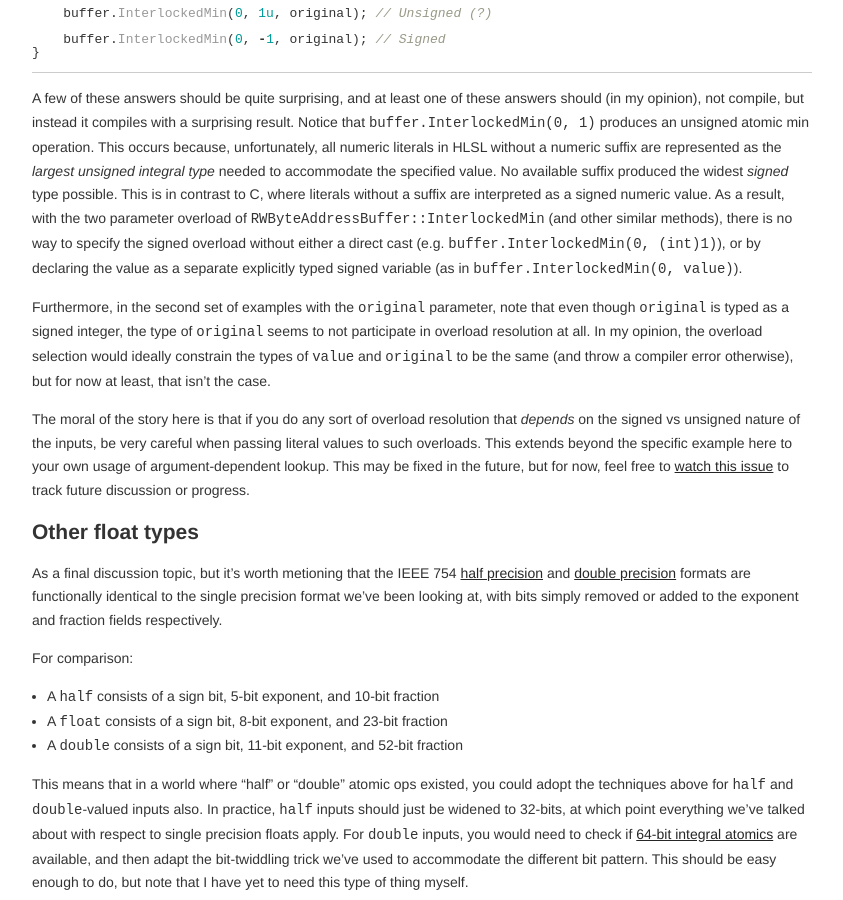
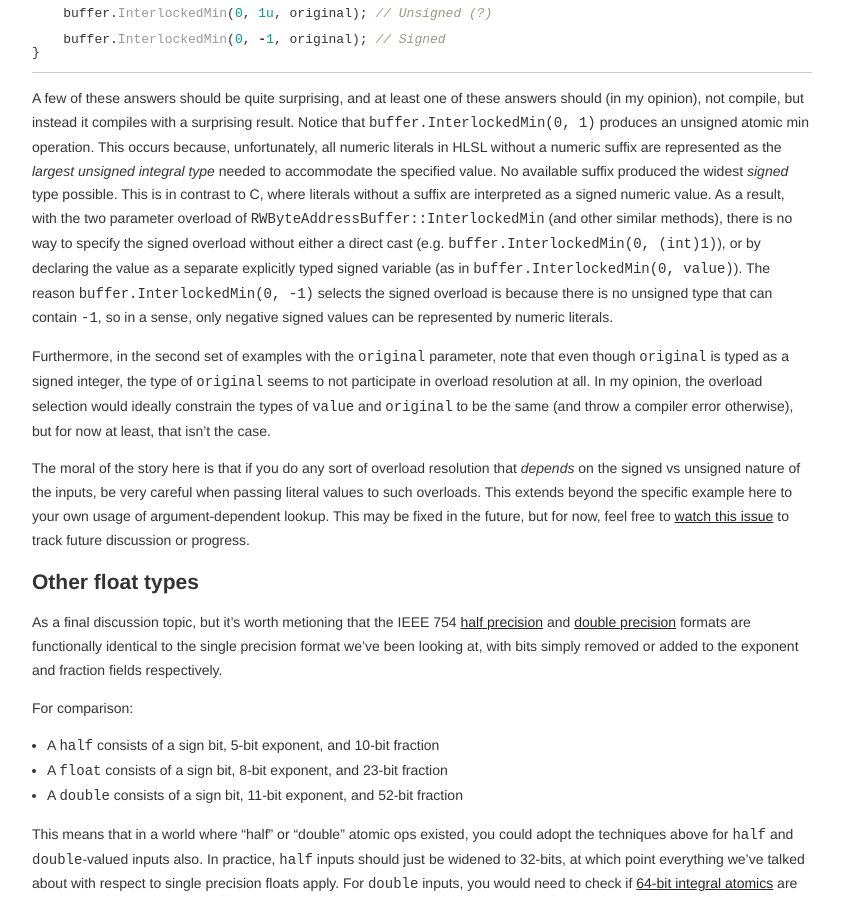
Before and after one commit to jeremyong/jeremyong.github.com, a Jekyll site: the page built from _posts/2023-09-20-f32-interlocked-min-max-hlsl-part-2.markdown, in a window 1280 px wide and 900 px high, scrolled down 2882 px. Shown: the whole window, without its empty margins (218-1061 px from the left). Built offline with Jekyll 4.4.1, drawn with Linux system fonts in a browser that asks for light colours; nearby versions of some CDN libraries.

Commit message:
Clarify signed literals

```diff
--- a/_posts/2023-09-20-f32-interlocked-min-max-hlsl-part-2.markdown
+++ b/_posts/2023-09-20-f32-interlocked-min-max-hlsl-part-2.markdown
@@ -175,6 +175,8 @@ unfortunately, all numeric literals in HLSL without a numeric suffix are represe
 No available suffix produced the widest _signed_ type possible. This is in contrast to C, where literals without a suffix are interpreted as a signed numeric value.
 As a result, with the two parameter overload of `RWByteAddressBuffer::InterlockedMin` (and other similar methods), there is no way to specify the
 signed overload without either a direct cast (e.g. `buffer.InterlockedMin(0, (int)1)`), or by declaring the value as a separate explicitly typed signed variable (as in `buffer.InterlockedMin(0, value)`).
+The reason `buffer.InterlockedMin(0, -1)` selects the signed overload is because there is no unsigned type that can contain `-1`, so in a sense, only negative
+signed values can be represented by numeric literals.
 
 Furthermore, in the second set of examples with the `original` parameter, note that even though `original` is typed as a signed integer, the type of `original` seems
 to not participate in overload resolution at all. In my opinion, the overload selection would ideally constrain the types of `value` and `original` to be the same (and throw a compiler error otherwise),
```
